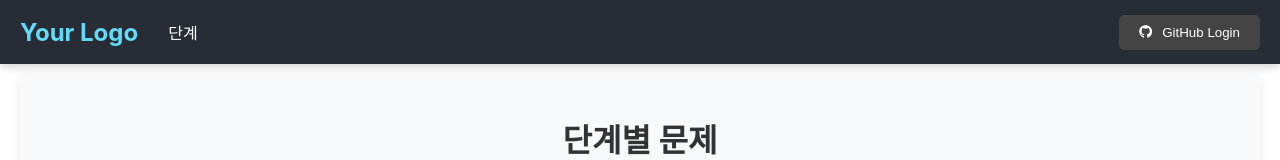
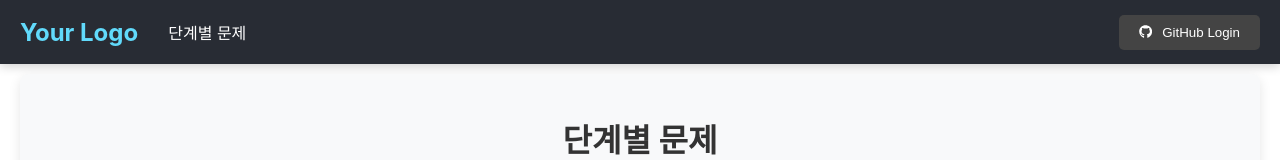
Before and after one commit to maewakka/for-cote-frontend, a React (Create React App) app: page / in a window 1280 px wide. Shown: the top 160 px of the page. Built offline with nearby package versions, Linux system fonts and the light colour scheme; no server answers; the HTML template or start-up script is replaced by a standard one.

Commit message:
CI/CD 테스트

```diff
--- a/src/components/Navigator.js
+++ b/src/components/Navigator.js
@@ -11,7 +11,7 @@ const Navigator = () => {
       <div className={styles.leftSection}>
         <div className={styles.logo}>Your Logo</div>
         <Link to="/" className={styles.navButton}>
-          단계
+          단계별 문제
         </Link>
       </div>
 
```
